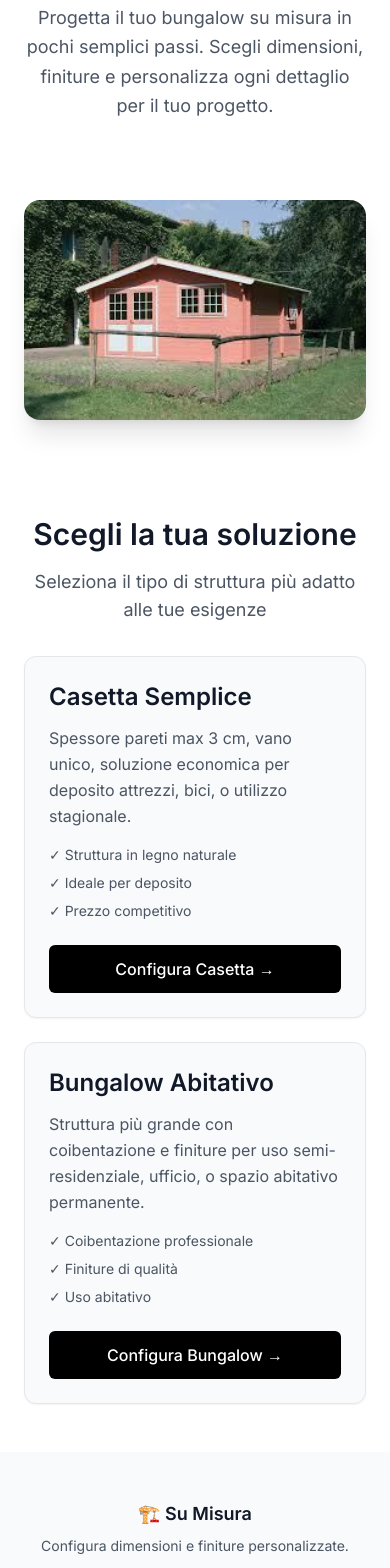
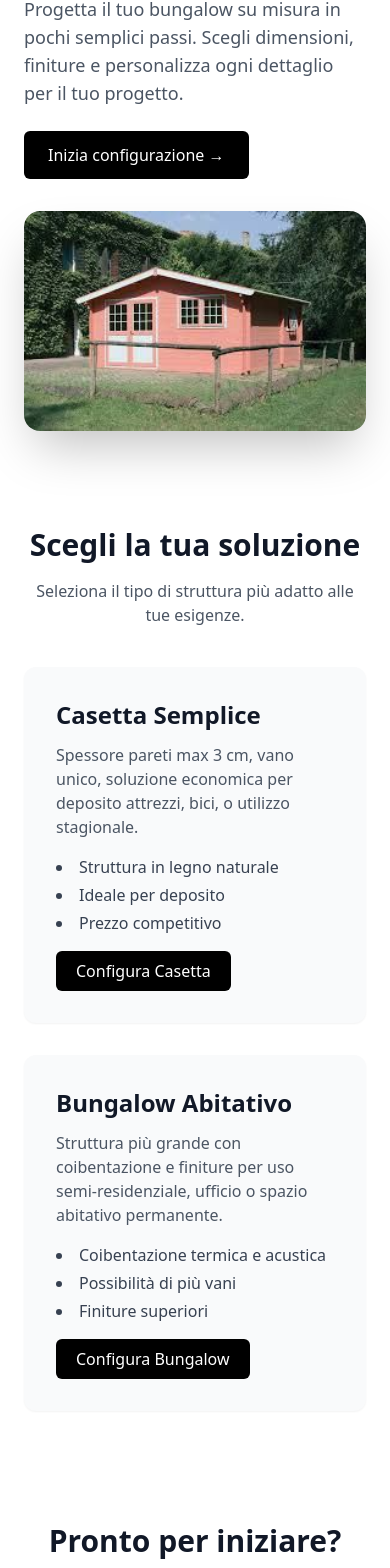
Before and after one commit to lucamartello73/configuratorebungalow-v2, a Next.js app: page / in a window 390 px wide. Shown: the part 277-1845 px from the top of the page. Built offline with nearby package versions, Linux system fonts and the light colour scheme.

Commit message:
feat: homepage responsive + scelta casetta/bungalow

```diff
--- a/app/page.tsx
+++ b/app/page.tsx
@@ -1,5 +1,4 @@
-// ✅ Homepage configuratore bungalow Martello1930 – rebuild completo
-// Forza rigenerazione immediata
+// ✅ Homepage configuratore bungalow Martello1930 – rebuild completo con scelta iniziale
 export const revalidate = 0
 
 import Image from "next/image"
@@ -7,7 +6,7 @@ import Link from "next/link"
 
 export default function Home() {
   return (
-    <main className="flex flex-col min-h-screen bg-white text-gray-900">
+    <main className="flex flex-col min-h-screen bg-white text-gray-900 font-sans">
       {/* HEADER */}
       <header className="w-full border-b border-gray-200 bg-white sticky top-0 z-50">
         <div className="mx-auto flex max-w-7xl items-center justify-between p-4">
@@ -25,112 +24,82 @@ export default function Home() {
       </header>
 
       {/* HERO */}
-      <section className="py-12 md:py-20">
-        <div className="max-w-7xl mx-auto px-6">
-          <div className="grid md:grid-cols-2 gap-12 items-center">
-            {/* Text Content */}
-            <div className="text-center md:text-left">
-              <h1 className="text-4xl md:text-5xl font-semibold mb-6 leading-tight">
+      <section className="flex flex-col md:flex-row items-center justify-between mx-auto max-w-7xl px-6 py-12 gap-8">
+        <div className="flex-1">
+          <h1 className="text-4xl md:text-5xl font-semibold mb-4 leading-tight">
             Configuratore Bungalow MARTELLO1930
           </h1>
-              <p className="text-lg text-gray-600 mb-8 leading-relaxed">
+          <p className="text-gray-600 text-lg mb-6">
             Progetta il tuo bungalow su misura in pochi semplici passi. Scegli dimensioni, finiture e personalizza ogni dettaglio per il tuo progetto.
           </p>
+          <Link
+            href="#scelta"
+            className="inline-block bg-black text-white px-6 py-3 rounded-md hover:bg-gray-800 transition"
+          >
+            Inizia configurazione →
+          </Link>
         </div>
-
-            {/* Image */}
-            <div className="flex justify-center">
-              <div className="w-full max-w-lg">
+        <div className="flex-1 flex justify-center">
           <Image
             src="/bungalow-example.jpg"
             alt="Bungalow Martello1930"
             width={600}
             height={400}
-                  className="rounded-2xl shadow-xl object-cover w-full"
-                  priority
+            className="rounded-2xl shadow-2xl object-cover"
           />
-              </div>
-            </div>
-          </div>
         </div>
       </section>
 
-      {/* SCELTA INIZIALE - CASETTA VS BUNGALOW */}
-      <section className="py-12 bg-white">
-        <div className="max-w-7xl mx-auto px-6">
-          <h2 className="text-3xl md:text-4xl font-semibold text-center mb-4">
-            Scegli la tua soluzione
-          </h2>
-          <p className="text-lg text-gray-600 text-center mb-8 max-w-2xl mx-auto">
-            Seleziona il tipo di struttura più adatto alle tue esigenze
+      {/* SCELTA INIZIALE */}
+      <section id="scelta" className="max-w-6xl mx-auto px-6 py-12">
+        <h2 className="text-3xl font-semibold mb-4 text-center">Scegli la tua soluzione</h2>
+        <p className="text-center text-gray-600 mb-10">
+          Seleziona il tipo di struttura più adatto alle tue esigenze.
         </p>
 
-          <div className="grid md:grid-cols-2 gap-6 mt-8">
-            {/* Card Casetta */}
-            <div className="bg-gray-50 hover:bg-gray-100 transition-colors p-6 rounded-xl shadow-sm border border-gray-200">
-              <h3 className="text-2xl font-semibold mb-3 text-gray-900">
-                Casetta Semplice
-              </h3>
-              <p className="text-gray-600 mb-4 leading-relaxed">
+        <div className="grid md:grid-cols-2 gap-8">
+          {/* CASETTA SEMPLICE */}
+          <div className="bg-gray-50 p-8 rounded-xl shadow-sm hover:shadow-md transition">
+            <h3 className="text-2xl font-semibold mb-3">Casetta Semplice</h3>
+            <p className="text-gray-600 mb-4">
               Spessore pareti max 3 cm, vano unico, soluzione economica per deposito attrezzi, bici, o utilizzo stagionale.
             </p>
-              <ul className="text-sm text-gray-600 mb-6 space-y-2">
-                <li>✓ Struttura in legno naturale</li>
-                <li>✓ Ideale per deposito</li>
-                <li>✓ Prezzo competitivo</li>
+            <ul className="list-disc list-inside text-gray-700 mb-4 space-y-1">
+              <li>Struttura in legno naturale</li>
+              <li>Ideale per deposito</li>
+              <li>Prezzo competitivo</li>
             </ul>
             <Link
               href="/bungalow?type=casetta"
-                className="inline-block w-full bg-black text-white text-center px-6 py-3 rounded-md hover:bg-gray-800 transition font-medium"
+              className="inline-block bg-black text-white px-5 py-2 rounded-md hover:bg-gray-800 transition"
             >
-                Configura Casetta →
+              Configura Casetta
             </Link>
           </div>
 
-            {/* Card Bungalow */}
-            <div className="bg-gray-50 hover:bg-gray-100 transition-colors p-6 rounded-xl shadow-sm border border-gray-200">
-              <h3 className="text-2xl font-semibold mb-3 text-gray-900">
-                Bungalow Abitativo
-              </h3>
-              <p className="text-gray-600 mb-4 leading-relaxed">
-                Struttura più grande con coibentazione e finiture per uso semi-residenziale, ufficio, o spazio abitativo permanente.
+          {/* BUNGALOW ABITATIVO */}
+          <div className="bg-gray-50 p-8 rounded-xl shadow-sm hover:shadow-md transition">
+            <h3 className="text-2xl font-semibold mb-3">Bungalow Abitativo</h3>
+            <p className="text-gray-600 mb-4">
+              Struttura più grande con coibentazione e finiture per uso semi-residenziale, ufficio o spazio abitativo permanente.
             </p>
-              <ul className="text-sm text-gray-600 mb-6 space-y-2">
-                <li>✓ Coibentazione professionale</li>
-                <li>✓ Finiture di qualità</li>
-                <li>✓ Uso abitativo</li>
+            <ul className="list-disc list-inside text-gray-700 mb-4 space-y-1">
+              <li>Coibentazione termica e acustica</li>
+              <li>Possibilità di più vani</li>
+              <li>Finiture superiori</li>
             </ul>
             <Link
               href="/bungalow?type=abitativo"
-                className="inline-block w-full bg-black text-white text-center px-6 py-3 rounded-md hover:bg-gray-800 transition font-medium"
+              className="inline-block bg-black text-white px-5 py-2 rounded-md hover:bg-gray-800 transition"
             >
-                Configura Bungalow →
+              Configura Bungalow
             </Link>
-            </div>
-          </div>
-        </div>
-      </section>
-
-      {/* BENEFITS */}
-      <section className="bg-gray-50 py-12">
-        <div className="max-w-7xl mx-auto grid md:grid-cols-3 gap-6 px-6">
-          <div className="text-center">
-            <h3 className="font-semibold text-lg mb-2">🏗️ Su Misura</h3>
-            <p className="text-gray-600 text-sm">Configura dimensioni e finiture personalizzate.</p>
-          </div>
-          <div className="text-center">
-            <h3 className="font-semibold text-lg mb-2">💎 Qualità Garantita</h3>
-            <p className="text-gray-600 text-sm">Materiali certificati e lavorazione artigianale dal 1930.</p>
-          </div>
-          <div className="text-center">
-            <h3 className="font-semibold text-lg mb-2">🤝 Assistenza Completa</h3>
-            <p className="text-gray-600 text-sm">Dalla progettazione al montaggio, seguiti passo dopo passo.</p>
           </div>
         </div>
       </section>
 
       {/* CTA */}
-      <section className="bg-white text-center py-12">
+      <section className="bg-white text-center py-16">
         <h2 className="text-3xl font-semibold mb-4">Pronto per iniziare?</h2>
         <p className="text-gray-600 mb-6">
           Configura il tuo bungalow personalizzato e ricevi un preventivo gratuito in pochi minuti.
@@ -155,7 +124,7 @@ export default function Home() {
             </p>
           </div>
           <div>
-            <p>📞 0185.41793</p>
+            <p>📞 0185 41793</p>
             <p>📧 info@martello1930.net</p>
             <p className="mt-2">🕒 Lun–Ven 8:00–18:00 | Sab 8:00–12:00</p>
           </div>
```
Lines whose indentation alone changed are shown as unchanged.
